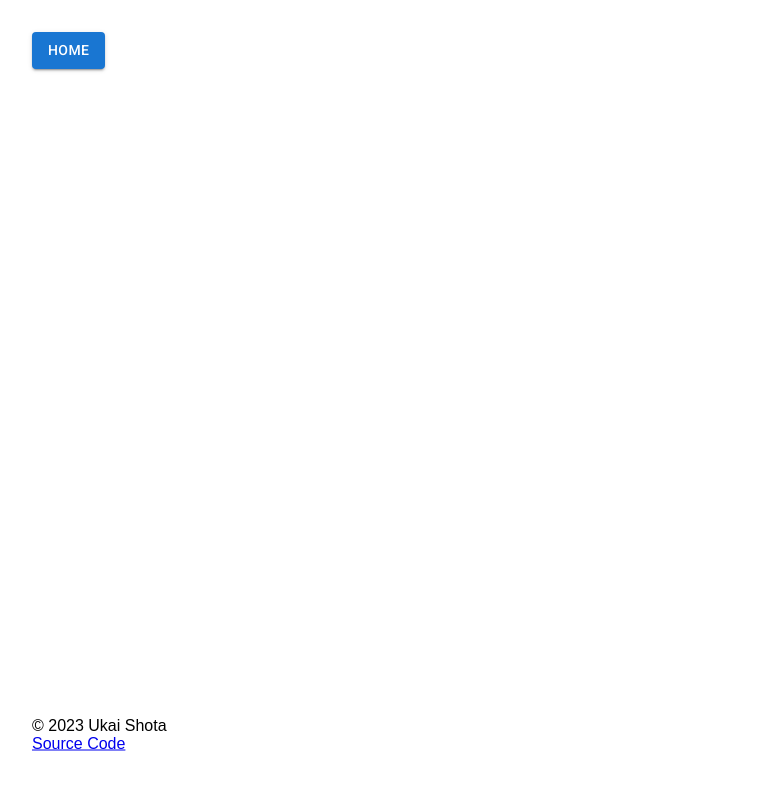
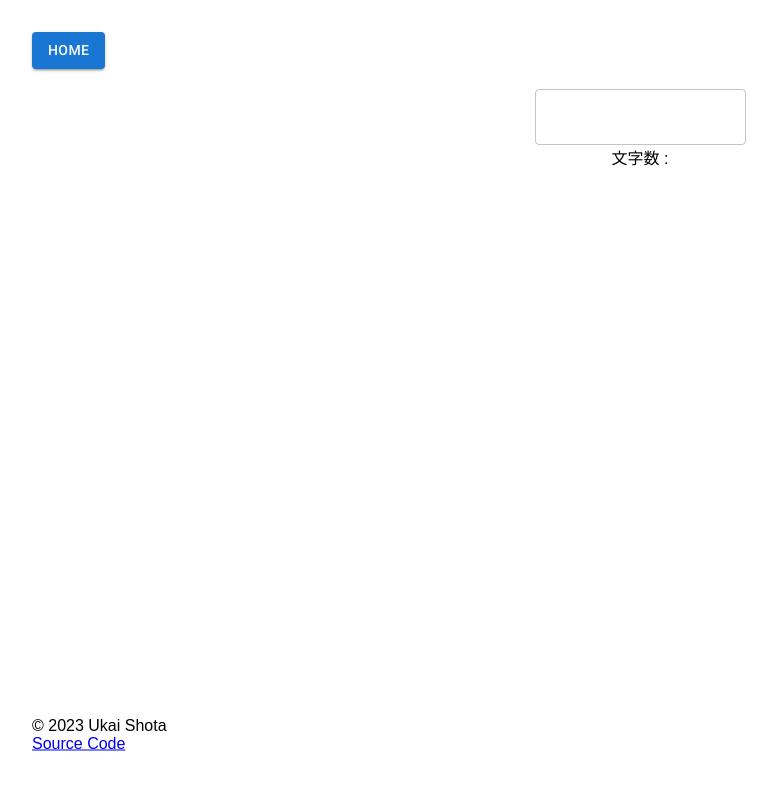
Before and after one commit to snct-ukai/webtoys, a React (Vite) app: page /characters-counter in a window 1280 px wide. Shown: the top 790 px of the page, without its empty margins (0-778 px from the left). Built offline with nearby package versions, Linux system fonts and the light colour scheme.

Commit message:
update: characters count page

```diff
--- a/src/App.tsx
+++ b/src/App.tsx
@@ -5,6 +5,7 @@ import QrGenerator from "./pages/QrGenerator.tsx";
 import ImageResize from "./pages/ImageResize.tsx";
 import Template from "./Template.tsx";
 import BaseConversion from "./pages/BaseConversion.tsx";
+import CharactersCounter from "./pages/CharactersCounter.tsx";
 
 function App() {
     return (
@@ -15,6 +16,7 @@ function App() {
                     <Route path="/qr-generator" element={<QrGenerator/>}/>
                     <Route path="image-resize" element={<ImageResize/>}/>
                     <Route path="base-conversion" element={<BaseConversion/>}/>
+                    <Route path="characters-counter" element={<CharactersCounter/>}/>
                 </Routes>
             </Template>
         </BrowserRouter>
--- /dev/null
+++ b/src/pages/CharactersCounter.module.scss
@@ -0,0 +1,7 @@
+.container {
+
+  display: flex;
+  flex-direction: column;
+  align-items: center;
+  justify-content: center;
+}
--- /dev/null
+++ b/src/pages/CharactersCounter.tsx
@@ -0,0 +1,22 @@
+import {TextField} from "@mui/material";
+import style from "./CharactersCounter.module.scss";
+import React, {useState} from "react";
+
+const CharactersCounter = () => {
+    const [count, setCount] = useState<number>();
+
+    const handler = (event: React.ChangeEvent<HTMLInputElement>) => {
+        setCount(event.target.value.toString().length);
+    }
+
+    return (<div className={style.container}>
+        <TextField onChange={handler}/>
+        <div>
+            <p>
+                文字数 : {count}
+            </p>
+        </div>
+    </div>)
+}
+
+export default CharactersCounter;
--- a/src/pages/Home.tsx
+++ b/src/pages/Home.tsx
@@ -1,6 +1,6 @@
 import {useNavigate} from "react-router-dom";
 import Card from "../components/Card/Card.tsx";
-import {Image, Numbers, QrCode} from "@mui/icons-material";
+import {Abc, Image, Numbers, QrCode} from "@mui/icons-material";
 import style from "./Home.module.scss";
 
 const Home = () => {
@@ -11,9 +11,14 @@ const Home = () => {
                 <h1>Apps</h1>
             </div>
             <div className={style.container}>
-        <Card title="QR Generator" onClick={() => router('/qr-generator')} className={style.item}><QrCode/></Card>
-        <Card title="Image Resize" onClick={() => router('/image-resize')} className={style.item}><Image/></Card>
-        <Card title="Base Conversion" onClick={() => router('/base-conversion')} className={style.item}><Numbers/></Card>
+                <Card title="QR Generator" onClick={() => router('/qr-generator')}
+                      className={style.item}><QrCode/></Card>
+                <Card title="Image Resize" onClick={() => router('/image-resize')}
+                      className={style.item}><Image/></Card>
+                <Card title="Base Conversion" onClick={() => router('/base-conversion')}
+                      className={style.item}><Numbers/></Card>
+                <Card title="Characters Counter" onClick={() => router('/characters-counter')}
+                      className={style.item}><Abc/></Card>
             </div>
         </div>
     )
```
Also changed, not shown: 1 other file (tests, documents, lock files or other folders). Lines whose indentation alone changed are shown as unchanged.
